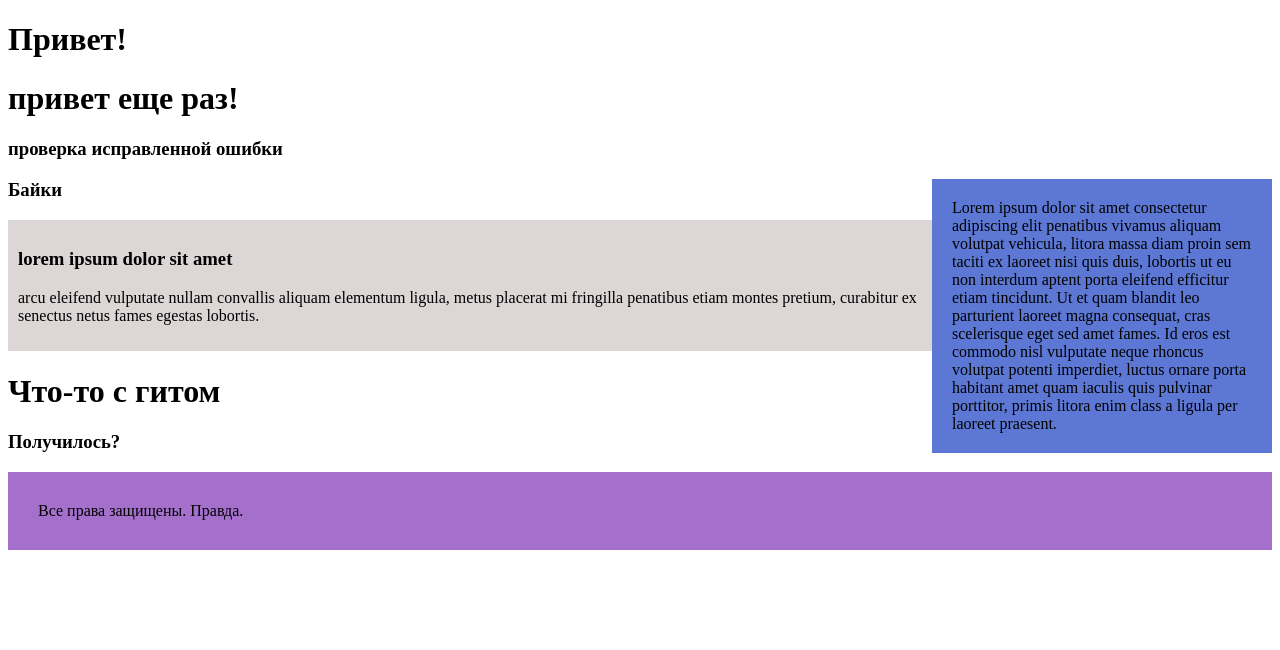
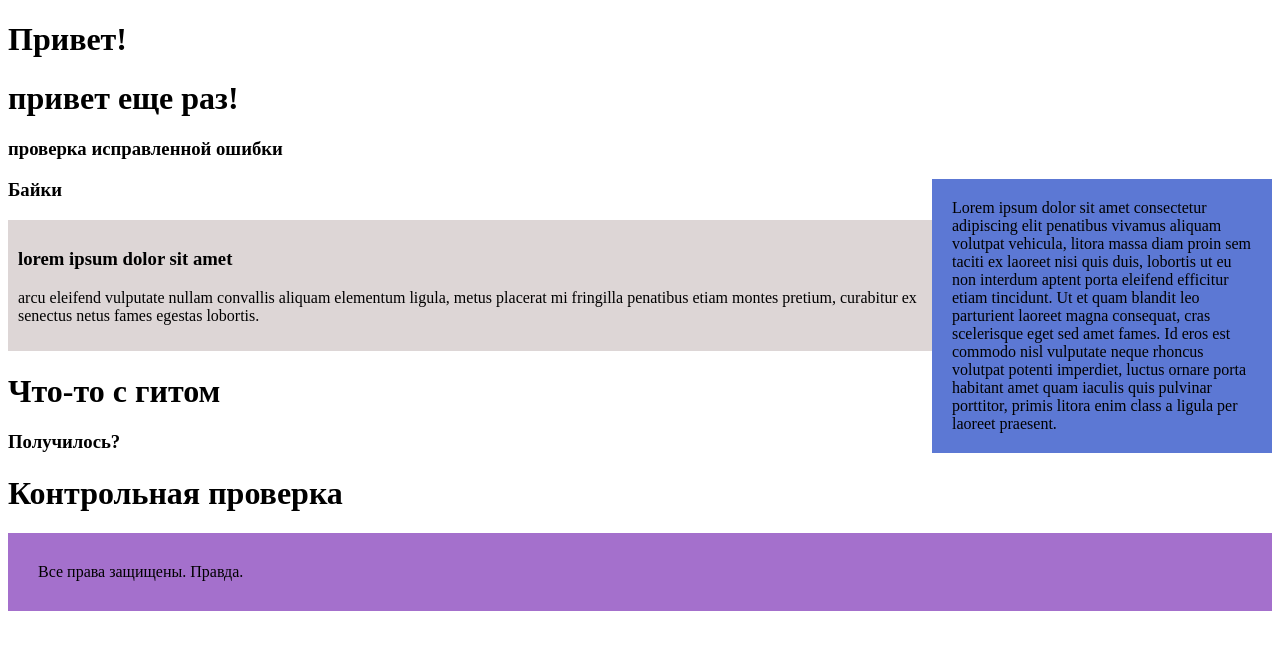
Before and after one commit to UladzimirKarmushkin/FE08-wk-1-Karmushkin-Uladzimir, a plain HTML site: page index.html in a window 1280 px wide. Drawn offline with Linux system fonts and the light colour scheme.

Commit message:
6 commit

```diff
--- a/index.html
+++ b/index.html
@@ -43,6 +43,8 @@
     montes pretium, curabitur ex senectus netus fames egestas lobortis.</p></article></div>
     <H1>Что-то с гитом</H1>
     <h3>Получилось?</h3>
+
+    <h1>Контрольная проверка</h1>
     <div><footer>Все права защищены. Правда.</footer></div>
 </body>
 </html>
```
